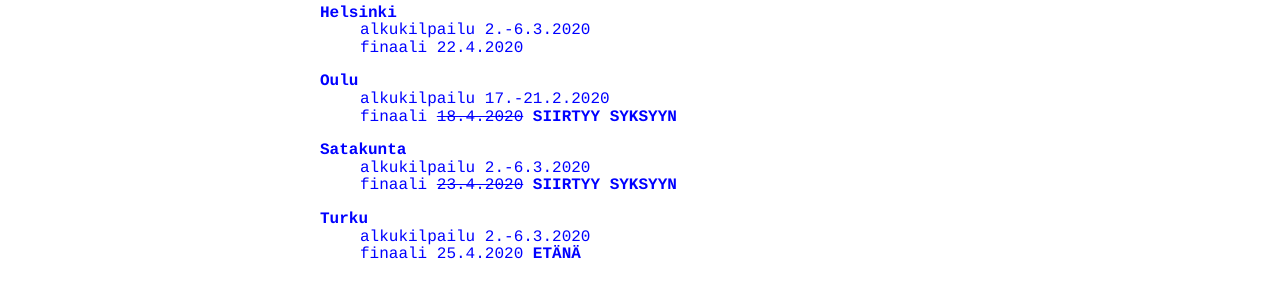
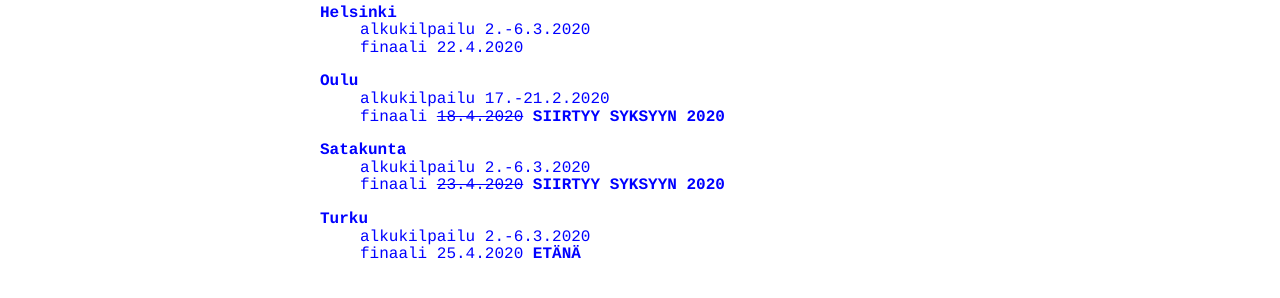
Before and after one commit to matematiikkakilpailut/matematiikkakilpailut.github.io, a Jekyll site: the page built from seiskat/index.html, in a window 1280 px wide. Shown: the part 407-705 px from the top of the page. Built offline with Jekyll 4.4.1, drawn with Linux system fonts in a browser that asks for light colours.

Commit message:
Update index.html

```diff
--- a/seiskat/index.html
+++ b/seiskat/index.html
@@ -21,10 +21,10 @@
   <dd>finaali 22.4.2020</dd>
   <dt><strong>Oulu</strong></dt>
   <dd>alkukilpailu 17.-21.2.2020</dd>
-  <dd>finaali <strike>18.4.2020</strike><b> SIIRTYY SYKSYYN</b></dd>
+  <dd>finaali <strike>18.4.2020</strike><b> SIIRTYY SYKSYYN 2020</b></dd>
   <dt><strong>Satakunta</strong></dt>
   <dd>alkukilpailu 2.-6.3.2020</dd>
-  <dd>finaali <strike>23.4.2020</strike><b> SIIRTYY SYKSYYN</b></dd>
+  <dd>finaali <strike>23.4.2020</strike><b> SIIRTYY SYKSYYN 2020</b></dd>
   <dt><strong>Turku</strong></dt>
   <dd>alkukilpailu 2.-6.3.2020</dd>
   <dd>finaali 25.4.2020<b> ETÄNÄ</b></dd>
```
